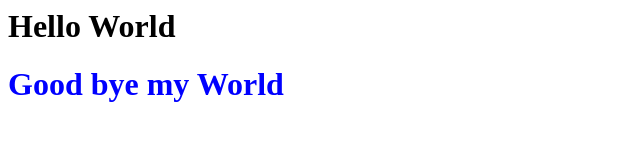
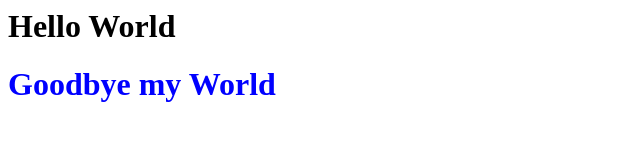
Before and after one commit to chapippo/CASA_MILAN, a plain HTML site: page index.html in a window 1280 px wide. Shown: the whole page, without its empty margins (0-640 px from the left). Drawn offline with Linux system fonts and the light colour scheme.

Commit message:
Update index.html

```diff
--- a/index.html
+++ b/index.html
@@ -2,6 +2,6 @@
   <head></head>
   <body>
     <h1>Hello World</h1>
-    <h1 style="color:blue">Good bye my World</h1>
+    <h1 style="color:blue">Goodbye my World</h1>
   </body>
 </html>
```
